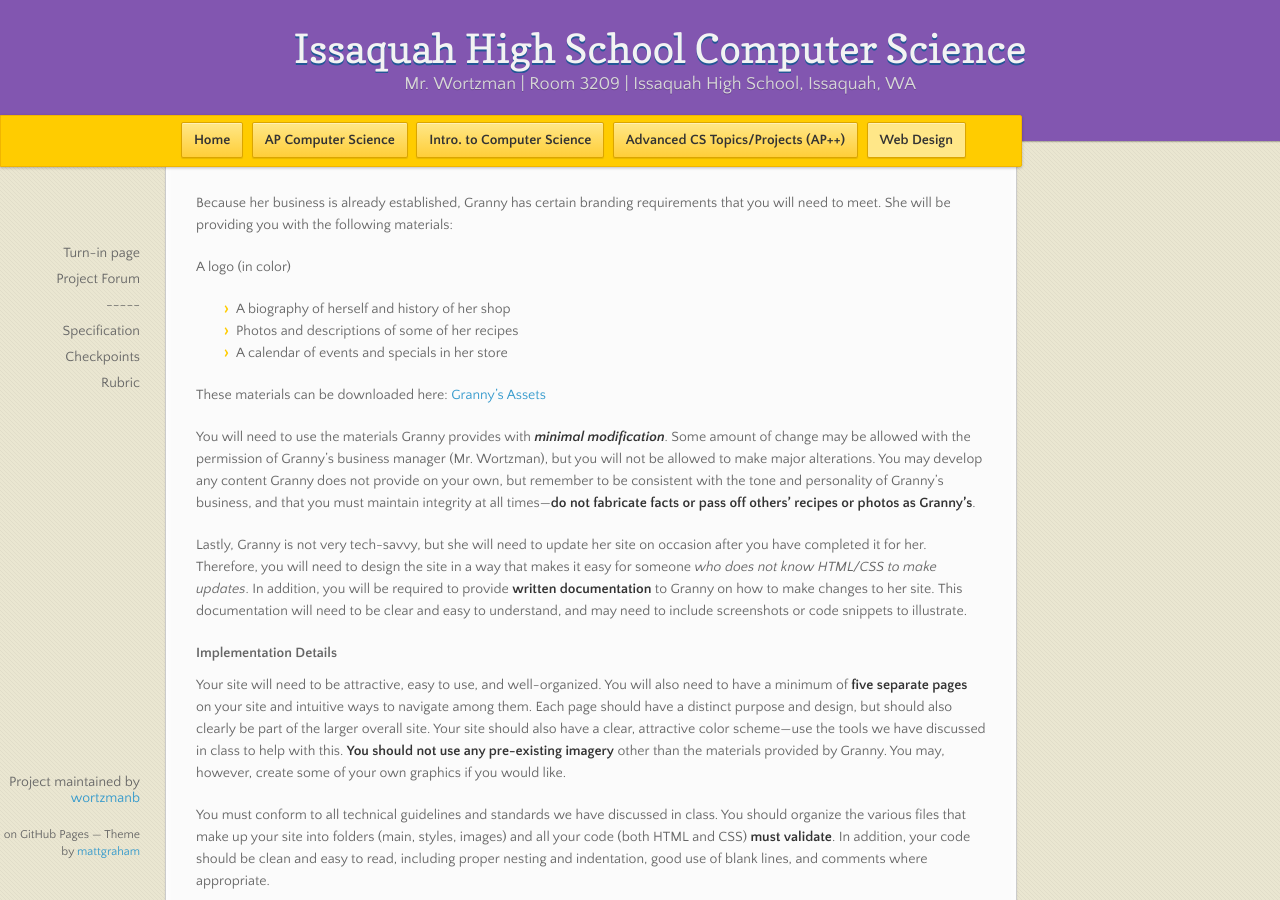
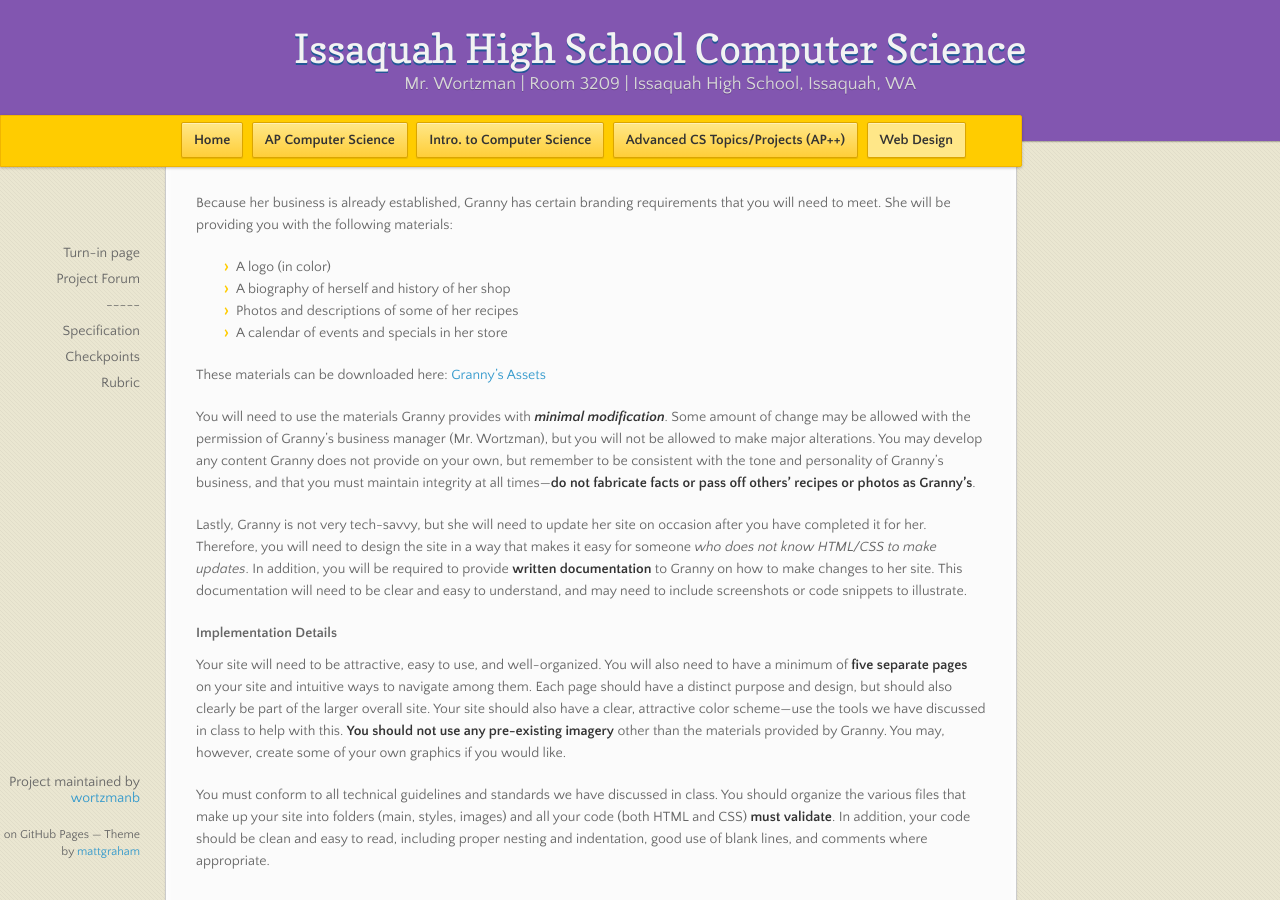
Before and after one commit to stutlerk/ihs-website, a Jekyll site: the page built from _web/projects/proj3.md, in a window 1280 px wide and 900 px high, scrolled down 604 px. Built offline with Jekyll 4.4.1, drawn with Linux system fonts in a browser that asks for light colours; nearby versions of some CDN libraries.

Commit message:
Fix list bug in Granny's spec

```diff
--- a/_web/projects/proj3.md
+++ b/_web/projects/proj3.md
@@ -82,7 +82,7 @@ Your task will be to create a website that achieves all of the above goals, whil
 
 Because her business is already established, Granny has certain branding requirements that you will need to meet.  She will be providing you with the following materials:
 
-A logo (in color)
+* A logo (in color)
 * A biography of herself and history of her shop
 * Photos and descriptions of some of her recipes
 * A calendar of events and specials in her store
```
